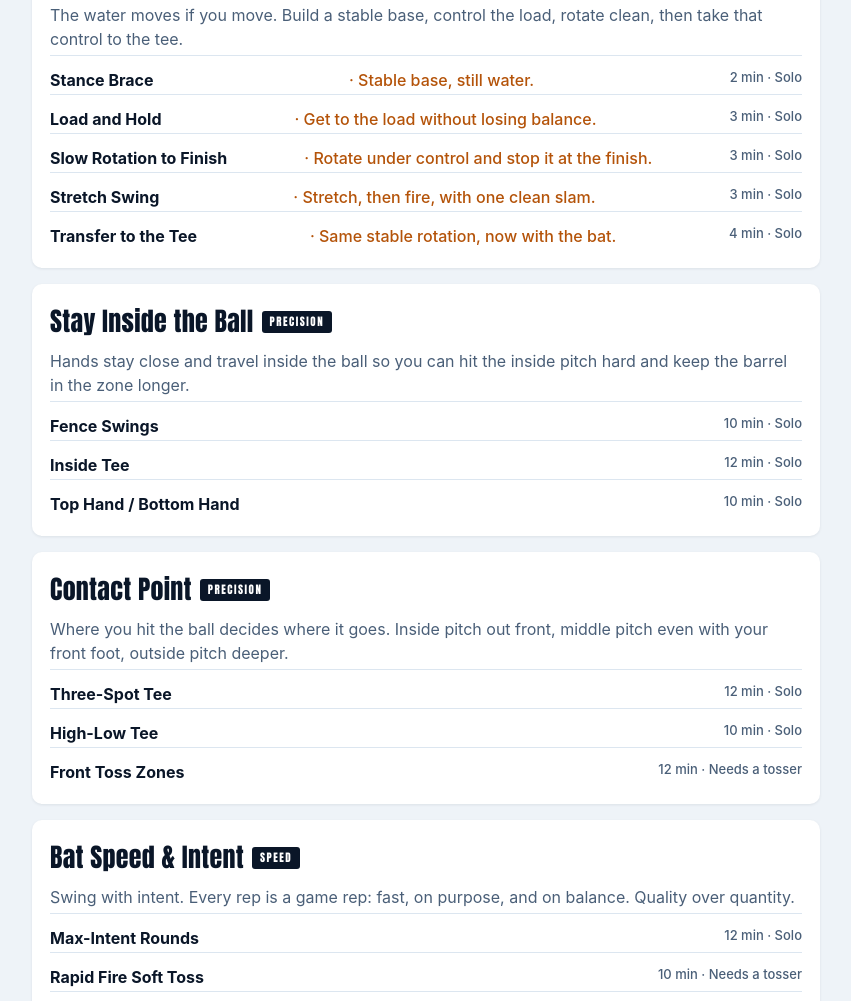
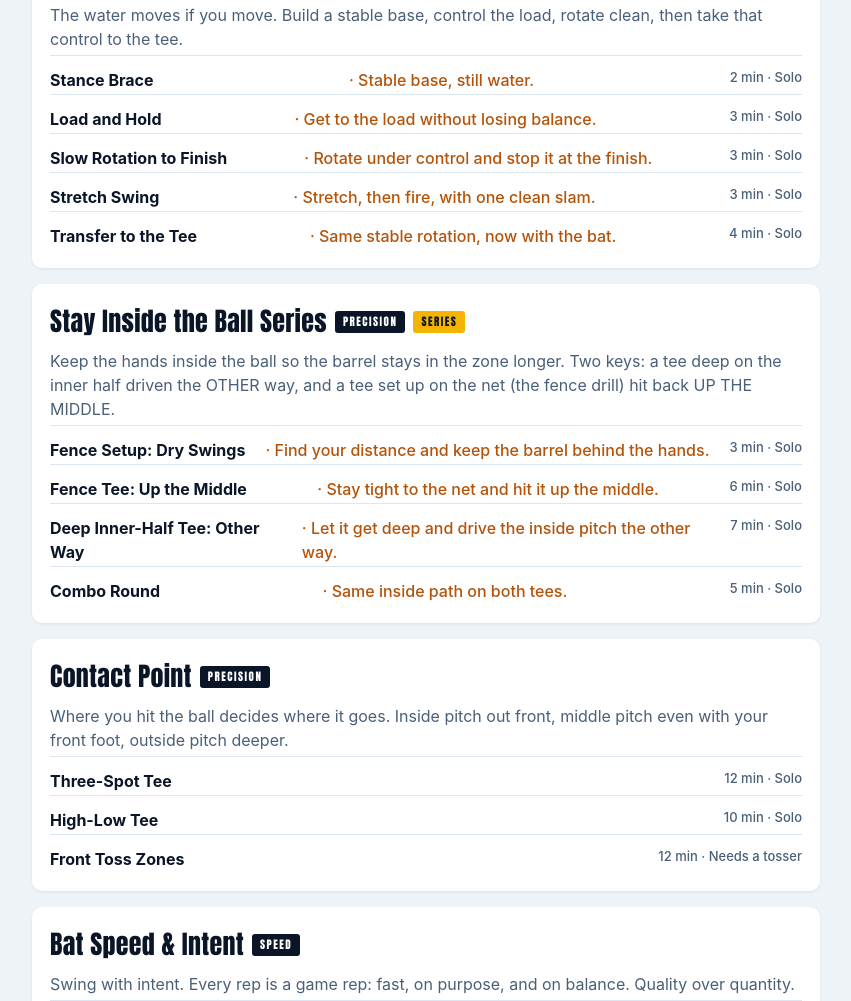
Before and after one commit to denaiai779-eng/return-to-quality, a website: page cage-review.html in a window 1280 px wide. Shown: the part 1469-2470 px from the top of the page, without its empty margins (214-1065 px from the left). Drawn offline with Linux system fonts and the light colour scheme.

Commit message:
Stay Inside the Ball Series: fence tee up the middle + deep inner-half tee the other way

```diff
--- a/cage-library.js
+++ b/cage-library.js
@@ -132,24 +132,33 @@ const CAGE_FOCUS = [
     ]
   },
   {
-    id: 'inside-ball', name: 'Stay Inside the Ball', pillar: 'PRECISION',
-    why: 'Hands stay close and travel inside the ball so you can hit the inside pitch hard and keep the barrel in the zone longer.',
+    id: 'inside-ball', name: 'Stay Inside the Ball Series', pillar: 'PRECISION', series: true,
+    why: 'Keep the hands inside the ball so the barrel stays in the zone longer. Two keys: a tee deep on the inner half driven the OTHER way, and a tee set up on the net (the fence drill) hit back UP THE MIDDLE.',
     drills: [
-      { id: 'ib-fence', name: 'Fence Swings', minutes: 10, feeder: 'none', equip: 'Tee, net or fence',
-        steps: ['Stand facing the side net, bat knob touching your belly button and the end cap touching the net.', 'Take your stance there and swing without hitting the net.', 'Move the tee in front of you once you can do 5 clean swings in a row.'],
-        reps: '20 dry swings, then 2 rounds of 8 off the tee', cue: 'Knob to the ball, barrel stays behind the hands.',
-        check: 'No clipping the net; ball off the tee goes up the middle.',
-        mistake: 'Casting the barrel out early (bat swings wide like a door).' },
-      { id: 'ib-inside-tee', name: 'Inside Tee', minutes: 12, feeder: 'none', equip: 'Tee',
-        steps: ['Set the tee on the inside corner, a little in front of the plate.', 'Keep your hands inside the ball and drive it to the pull-side gap.', 'Line drives only. A ball pulled foul does not count.'],
-        reps: '3 rounds of 8', cue: 'Get the hands inside, punch it to the gap.',
-        check: '6 of 8 each round are fair line drives to the pull side.',
-        mistake: 'Getting jammed (contact too deep) or rolling over.' },
-      { id: 'ib-onehand', name: 'Top Hand / Bottom Hand', minutes: 10, feeder: 'none', equip: 'Tee, short bat if you have one',
-        steps: ['Choke way up. Top-hand only: 8 swings off the tee.', 'Bottom-hand only: 8 swings.', 'Finish with 8 normal swings and feel both hands working together.'],
-        reps: '8 / 8 / 8, twice', cue: 'Short to it, long through it.',
-        check: 'One-hand swings still come off as line drives.',
-        mistake: 'Dropping the barrel below the hands on the top-hand swings.' }
+      { id: 'ib-fence-dry', name: 'Fence Setup: Dry Swings', minutes: 3, feeder: 'none', equip: 'Bat, side net',
+        detail: 'Find your distance and keep the barrel behind the hands.',
+        steps: ['Stand facing the side net. Put the knob on your belly button with the end of the bat just touching the net. That is your distance.', 'Get in your stance there and take slow dry swings without touching the net.', 'If you clip the net, the barrel is getting away from you. Hands lead, barrel stays behind them.'],
+        reps: '2 sets of 6 slow swings', cue: 'Hands inside, barrel stays behind them.',
+        check: '5 swings in a row without touching the net.',
+        mistake: 'Casting the barrel out wide like a door opening.' },
+      { id: 'ib-fence-tee', name: 'Fence Tee: Up the Middle', minutes: 6, feeder: 'none', equip: 'Tee, side net',
+        detail: 'Stay tight to the net and hit it up the middle.',
+        steps: ['Set the tee up on the net, the same distance as your dry swings, out in front of you.', 'Swing without hitting the net and drive the ball straight up the middle.', 'A ball hooked to the pull side means the barrel came around. Reset and do it again.'],
+        reps: '3 rounds of 6', cue: 'Short to it, back up the middle.',
+        check: '4 of 6 each round go up the middle and you never touch the net.',
+        mistake: 'Pulling off and hooking the ball to the pull side.' },
+      { id: 'ib-deep-tee', name: 'Deep Inner-Half Tee: Other Way', minutes: 7, feeder: 'none', equip: 'Tee',
+        detail: 'Let it get deep and drive the inside pitch the other way.',
+        steps: ['Set the tee on the inner half of the plate, deep in the zone (even with your back hip area, not out front).', 'Keep the hands inside the ball and drive it to the opposite field.', 'Line drives the other way only. Pulled or rolled over does not count.'],
+        reps: '3 rounds of 6', cue: 'Hands inside, drive it the other way.',
+        check: '4 of 6 each round go on a line to the opposite field.',
+        mistake: 'Getting the hands out away from the body and rolling over.' },
+      { id: 'ib-combo', name: 'Combo Round', minutes: 5, feeder: 'none', equip: 'Tee, side net',
+        detail: 'Same inside path on both tees.',
+        steps: ['Alternate: 2 swings on the fence tee up the middle, then 2 swings on the deep inner-half tee the other way.', 'Same hand path every swing. Only the contact point changes.', 'Keep score: a point for every ball that goes where it should.'],
+        reps: '3 rounds of 8 (4 each)', cue: 'Same path, every swing.',
+        check: '6 of 8 or better each round.',
+        mistake: 'Changing the swing between the two tees instead of staying inside on both.' }
     ]
   },
   {
--- a/cage-review.html
+++ b/cage-review.html
@@ -36,7 +36,7 @@
 <header>
   <div class="eyebrow">Return to Quality · Cage Plans · Draft</div>
   <h1>Makos Cage Drill Library</h1>
-  <p>4 detail series · 6 hitting focus areas · built for a 45-minute cage session</p>
+  <p>5 detail series · 5 hitting focus areas · built for a 45-minute cage session</p>
 </header>
 <main>
   <div class="card ask"><b>Coach review:</b> cut anything you don't coach, fix any cue so it sounds like you, and tell me what's missing. Nothing goes to players until you sign off.</div>
```
